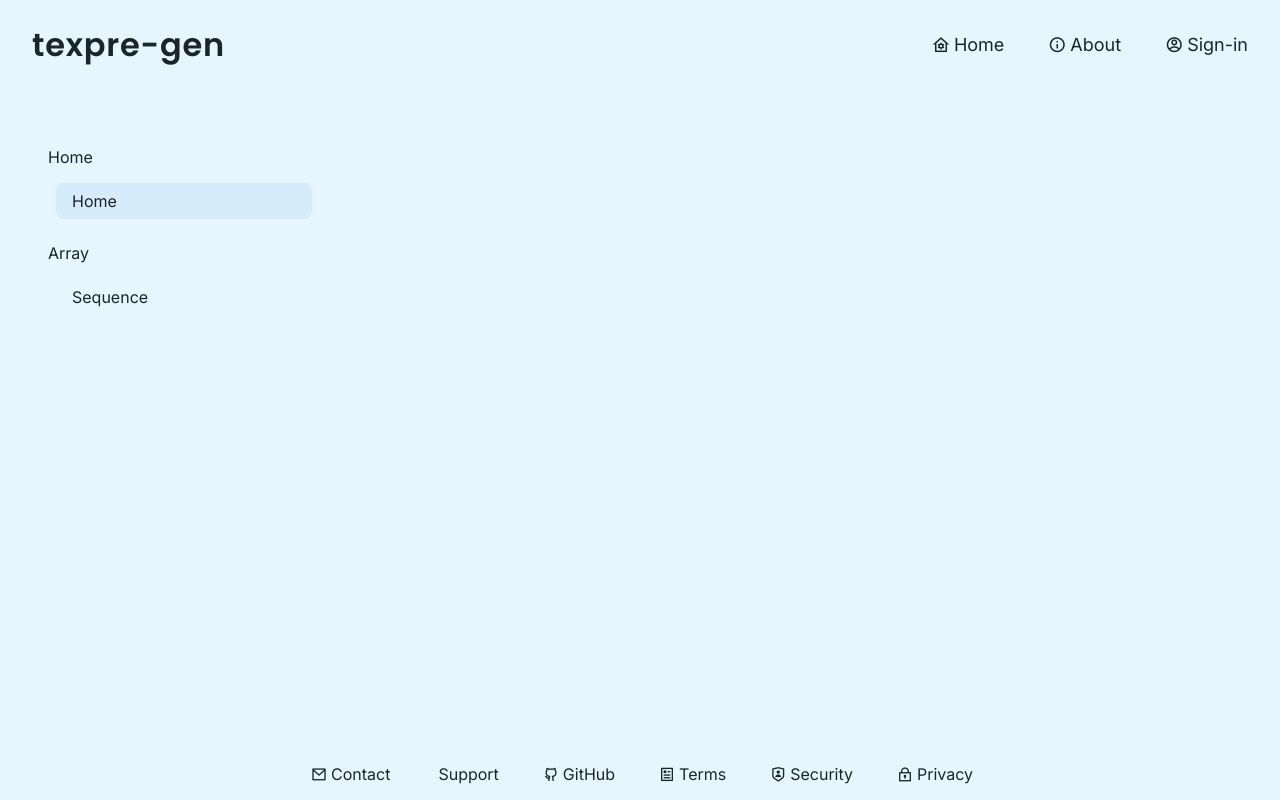
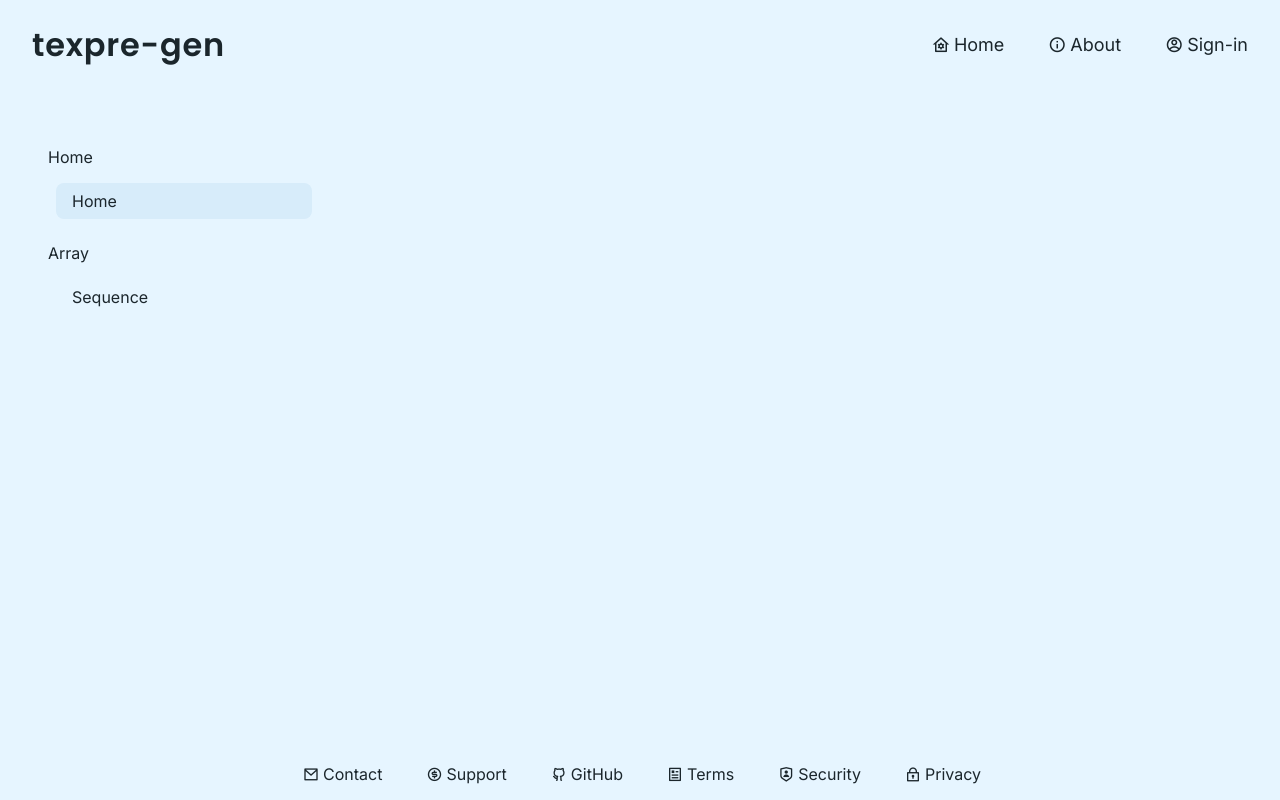
Before and after one commit to agxpro-z/texpregen, a Next.js app: page / in a window 1280 px wide. Built offline with nearby package versions, Linux system fonts and the light colour scheme.

Commit message:
[UI][Footer] Fix Support icon not showing due to icon name typo.

```diff
--- a/app/ui/Footer.js
+++ b/app/ui/Footer.js
@@ -11,7 +11,7 @@ export default function Footer() {
     {
       'name': 'Support',
       'link': '/support',
-      'icon': 'ri-money-collar-circle-line',
+      'icon': 'ri-money-dollar-circle-line',
     },
     {
       'name': 'GitHub',
```
